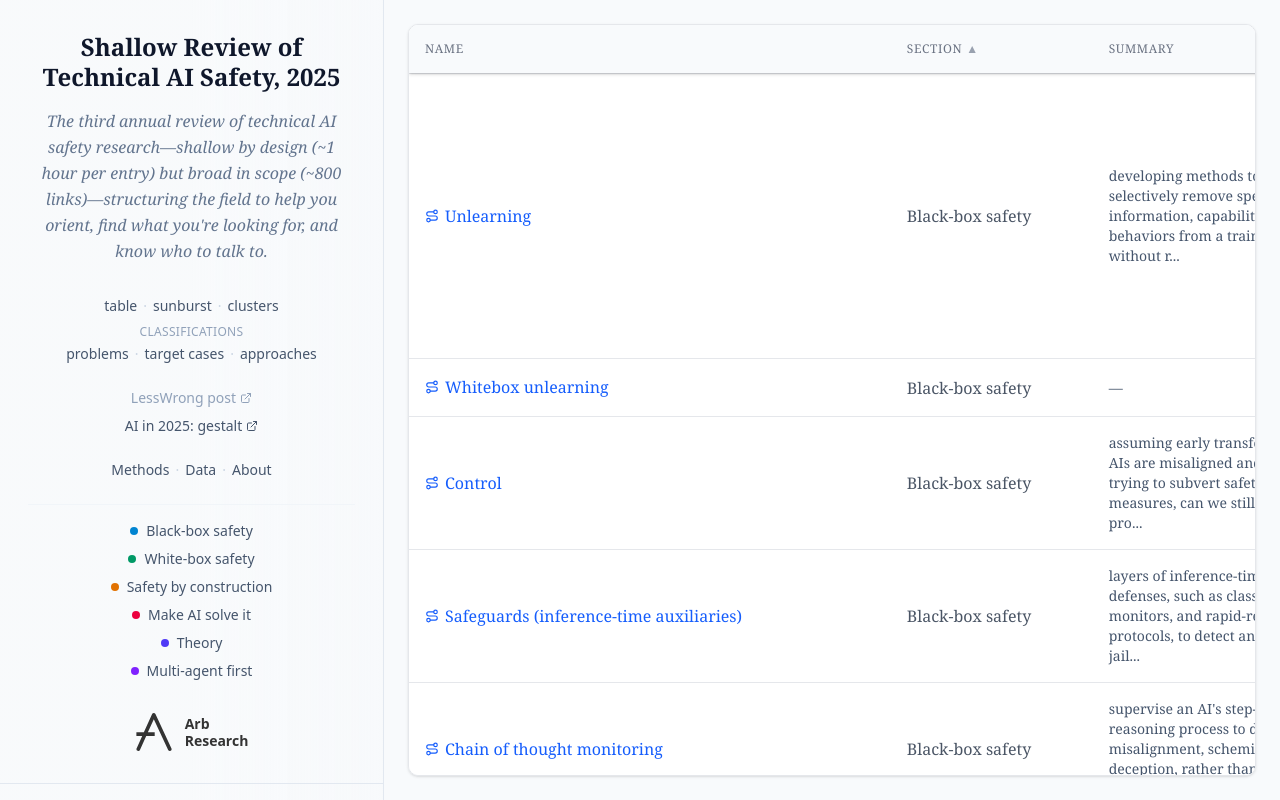
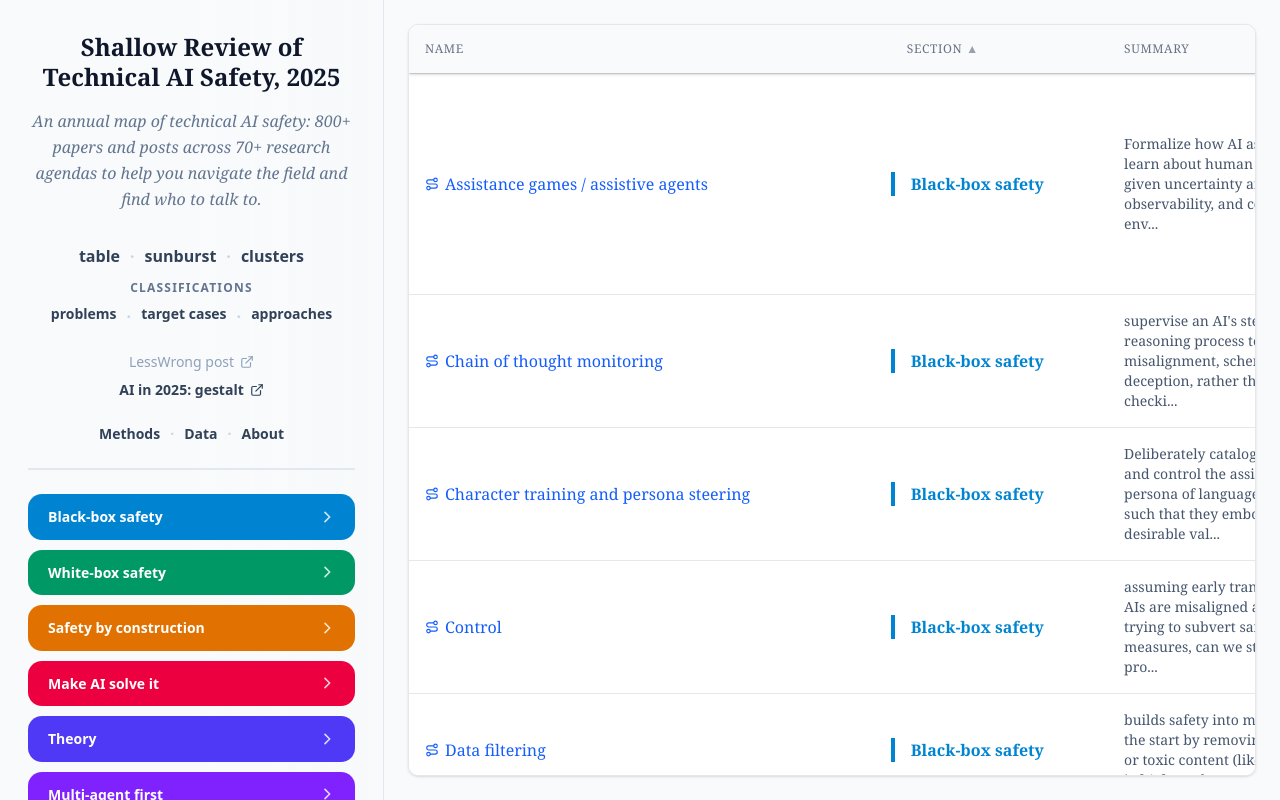
Before and after one commit to quantified-uncertainty/shallow-review-website, a Next.js app: page /table in a window 1280 px wide. Built offline with nearby package versions, Linux system fonts and the light colour scheme.

Commit message:
Updating style: sidebar, table, ..

```diff
--- a/src/app/page.tsx
+++ b/src/app/page.tsx
@@ -1,109 +1,5 @@
-import {
-  loadReviewData,
-  loadLabs,
-  loadOrthodoxProblems,
-  loadBroadApproaches,
-  loadTargetCases,
-  loadFunders,
-  loadKeywords,
-  getOrthodoxProblemsByIds,
-  getBroadApproachesByIds,
-  getTargetCaseByValue,
-  getFundersByIds,
-  getKeywordsByIds,
-} from "@/lib/loadData";
-import { FlattenedAgenda, FlattenedLab, Section } from "@/lib/types";
-import HomePageContent from "@/components/HomePageContent";
+import { redirect } from "next/navigation";
 
 export default function Home() {
-  const data = loadReviewData();
-  const { labs: allLabs } = loadLabs();
-  const { problems: allProblems } = loadOrthodoxProblems();
-  const { approaches: allApproaches } = loadBroadApproaches();
-  const { cases: allCases } = loadTargetCases();
-  const { funders: allFunders } = loadFunders();
-  const { keywords: allKeywords } = loadKeywords();
-
-  // Create a virtual "Labs" section for display
-  const labsSection: Section = {
-    id: "labs",
-    name: "Labs (giant companies)",
-    description: "Major AI labs and their safety efforts",
-    labs: allLabs,
-  };
-
-  // Combine labs section with agenda sections
-  const allSections = [labsSection, ...data.sections];
-
-  const agendaPapers = data.sections.reduce(
-    (acc, section) =>
-      acc +
-      (section.agendas || []).reduce(
-        (acc2, agenda) => acc2 + (agenda.papers?.length || 0),
-        0
-      ),
-    0
-  );
-
-  const labPapers = allLabs.reduce(
-    (acc, lab) => acc + (lab.papers?.length || 0),
-    0
-  );
-
-  const totalPapers = agendaPapers + labPapers;
-
-  const totalAgendas = data.sections.reduce(
-    (acc, section) => acc + (section.agendas?.length || 0),
-    0
-  );
-
-  const totalLabs = allLabs.length;
-
-  // Flatten agendas with resolved taxonomy data for table view
-  const flattenedAgendas: FlattenedAgenda[] = data.sections.flatMap((section) =>
-    (section.agendas || []).map((agenda) => ({
-      ...agenda,
-      sectionId: section.id,
-      sectionName: section.name,
-      resolvedProblems: agenda.orthodoxProblems
-        ? getOrthodoxProblemsByIds(allProblems, agenda.orthodoxProblems)
-        : [],
-      resolvedApproaches: agenda.broadApproaches
-        ? getBroadApproachesByIds(allApproaches, agenda.broadApproaches)
-        : [],
-      resolvedTargetCase: agenda.targetCase
-        ? getTargetCaseByValue(allCases, agenda.targetCase)
-        : undefined,
-      resolvedFunders: agenda.fundedBy
-        ? getFundersByIds(allFunders, agenda.fundedBy)
-        : [],
-      resolvedKeywords: agenda.keywords
-        ? getKeywordsByIds(allKeywords, agenda.keywords)
-        : [],
-    }))
-  );
-
-  // Flatten labs with resolved taxonomy data
-  const flattenedLabs: FlattenedLab[] = allLabs.map((lab) => ({
-    ...lab,
-    sectionId: "labs",
-    sectionName: "Labs (giant companies)",
-    resolvedFunders: lab.fundedBy
-      ? getFundersByIds(allFunders, lab.fundedBy)
-      : [],
-    resolvedKeywords: lab.keywords
-      ? getKeywordsByIds(allKeywords, lab.keywords)
-      : [],
-  }));
-
-  return (
-    <HomePageContent
-      sections={allSections}
-      flattenedAgendas={flattenedAgendas}
-      flattenedLabs={flattenedLabs}
-      totalAgendas={totalAgendas}
-      totalLabs={totalLabs}
-      totalPapers={totalPapers}
-    />
-  );
+  redirect("/table");
 }
--- a/src/components/AgendaTable.tsx
+++ b/src/components/AgendaTable.tsx
@@ -3,7 +3,7 @@
 import { useState, useMemo } from "react";
 import Link from "next/link";
 import { FlattenedAgenda } from "@/lib/types";
-import { TARGET_CASE_COLORS, FUNDER_COLORS, PROBLEM_COLORS } from "@/constants/colors";
+import { TARGET_CASE_COLORS, FUNDER_COLORS, PROBLEM_COLORS, getSectionColors } from "@/constants/colors";
 import ApproachBadge from "./ApproachBadge";
 import { Route } from "lucide-react";
 
@@ -52,7 +52,11 @@ export default function AgendaTable({ agendas, initialSortField = "name", classN
           comparison = a.name.localeCompare(b.name);
           break;
         case "section":
+          // Primary sort by section, secondary sort by agenda name
           comparison = a.sectionName.localeCompare(b.sectionName);
+          if (comparison === 0) {
+            comparison = a.name.localeCompare(b.name);
+          }
           break;
         case "papers":
           comparison = (a.papers?.length || 0) - (b.papers?.length || 0);
@@ -150,10 +154,10 @@ export default function AgendaTable({ agendas, initialSortField = "name", classN
               </td>
 
               {/* Section */}
-              <td className="px-4 py-4 whitespace-nowrap">
+              <td className="py-4 whitespace-nowrap">
                 <Link
                   href={`/${agenda.sectionId}`}
-                  className="text-gray-600 hover:text-blue-600"
+                  className={`block pl-4 pr-4 border-l-4 ${getSectionColors(agenda.sectionId).borderLeft} font-bold ${getSectionColors(agenda.sectionId).text} ${getSectionColors(agenda.sectionId).hover}`}
                 >
                   {agenda.sectionName}
                 </Link>
--- a/src/components/MobileHeader.tsx
+++ b/src/components/MobileHeader.tsx
@@ -71,7 +71,7 @@ export default function MobileHeader({ sections }: MobileHeaderProps) {
         <div className="flex items-center justify-between px-4 h-16">
           <Link
             href="/"
-            className="font-bold text-lg text-gray-900 truncate pr-4"
+            className="font-bold text-lg text-gray-900 truncate pr-4 font-serif"
             onClick={() => setIsOpen(false)}
           >
             {APP_TITLE}
@@ -79,7 +79,7 @@ export default function MobileHeader({ sections }: MobileHeaderProps) {
 
           <button
             onClick={() => setIsOpen(!isOpen)}
-            className="p-2 text-gray-600 hover:bg-gray-100 rounded-md focus:outline-none"
+            className="p-2 text-gray-600 hover:bg-gray-100 rounded-lg focus:outline-none transition-colors"
             aria-label="Toggle menu"
           >
             {isOpen ? <X className="w-6 h-6" /> : <Menu className="w-6 h-6" />}
@@ -89,8 +89,8 @@ export default function MobileHeader({ sections }: MobileHeaderProps) {
         {/* Dropdown Menu Content */}
         {isOpen && (
           <div className="absolute top-16 left-0 right-0 bg-white border-b border-gray-200 shadow-xl max-h-[calc(100vh-4rem)] overflow-y-auto">
-            <div className="p-4">
-              <p className="text-sm text-slate-500 mb-4 px-3">
+            <div className="px-4 py-6">
+              <p className="text-sm text-slate-600 mb-6 px-2 font-serif italic leading-relaxed">
                 {APP_DESCRIPTION}
               </p>
               <NavContent sections={sections} onNavigate={() => setIsOpen(false)} />
--- a/src/components/NavContent.tsx
+++ b/src/components/NavContent.tsx
@@ -19,38 +19,38 @@ interface NavContentProps {
 
 export default function NavContent({ onNavigate, className, sections = [] }: NavContentProps) {
   return (
-    <div className={cn("py-4 text-sm font-sans h-full flex flex-col", className)}>
+    <div className={cn("py-4 font-sans h-full flex flex-col", className)}>
       <div className="space-y-6 px-3 flex flex-col items-center text-center flex-1">
         {/* Main Views */}
-        <div className="space-y-2">
-          <div className="flex flex-wrap gap-x-1.5 justify-center text-slate-600">
-            <Link href="/table" className="hover:text-blue-600 hover:underline" onClick={onNavigate}>
+        <div className="space-y-3">
+          <div className="flex flex-wrap gap-x-2.5 gap-y-1.5 justify-center text-slate-700">
+            <Link href="/table" className="hover:text-blue-600 font-semibold text-base transition-colors" onClick={onNavigate}>
               table
             </Link>
-            <span className="text-slate-300">·</span>
-            <Link href="/sunburst" className="hover:text-blue-600 hover:underline" onClick={onNavigate}>
+            <span className="text-slate-300 font-bold">·</span>
+            <Link href="/sunburst" className="hover:text-blue-600 font-semibold text-base transition-colors" onClick={onNavigate}>
               sunburst
             </Link>
-            <span className="text-slate-300">·</span>
-            <Link href="/similarity" className="hover:text-blue-600 hover:underline" onClick={onNavigate}>
+            <span className="text-slate-300 font-bold">·</span>
+            <Link href="/similarity" className="hover:text-blue-600 font-semibold text-base transition-colors" onClick={onNavigate}>
               clusters
             </Link>
           </div>
 
-          <div className="flex flex-col items-center gap-1">
-            <span className="text-xs text-slate-400 font-medium uppercase tracking-wide">
+          <div className="flex flex-col items-center gap-2">
+            <span className="text-xs text-slate-500 font-bold uppercase tracking-widest">
               classifications
             </span>
-            <div className="flex flex-wrap gap-x-1.5 justify-center text-slate-600">
-              <Link href="/orthodox-problems" className="hover:text-blue-600 hover:underline" onClick={onNavigate}>
+            <div className="flex flex-wrap gap-x-2.5 gap-y-1.5 justify-center text-slate-700">
+              <Link href="/orthodox-problems" className="hover:text-blue-600 font-semibold text-sm transition-colors" onClick={onNavigate}>
                 problems
               </Link>
-              <span className="text-slate-300">·</span>
-              <Link href="/target-cases" className="hover:text-blue-600 hover:underline" onClick={onNavigate}>
+              <span className="text-slate-300 font-bold">·</span>
+              <Link href="/target-cases" className="hover:text-blue-600 font-semibold text-sm transition-colors" onClick={onNavigate}>
                 target cases
               </Link>
-              <span className="text-slate-300">·</span>
-              <Link href="/broad-approaches" className="hover:text-blue-600 hover:underline" onClick={onNavigate}>
+              <span className="text-slate-300 font-bold">·</span>
+              <Link href="/broad-approaches" className="hover:text-blue-600 font-semibold text-sm transition-colors" onClick={onNavigate}>
                 approaches
               </Link>
             </div>
@@ -58,54 +58,56 @@ export default function NavContent({ onNavigate, className, sections = [] }: Nav
         </div>
 
         {/* External Links */}
-        <div className="space-y-2 flex flex-col items-center">
-          <span className="flex items-center gap-1 text-slate-400 cursor-not-allowed" title="URL TBD">
+        <div className="space-y-2 flex flex-col items-center text-sm">
+          <span className="flex items-center gap-1.5 text-slate-400 cursor-not-allowed font-medium" title="URL TBD">
             LessWrong post
-            <ExternalLink className="w-3 h-3" />
+            <ExternalLink className="w-3.5 h-3.5" />
           </span>
 
           <a
             href="https://www.lesswrong.com/posts/Q9ewXs8pQSAX5vL7H/ai-in-2025-gestalt"
             target="_blank"
             rel="noopener noreferrer"
-            className="flex items-center gap-1 text-slate-600 hover:text-blue-600 hover:underline"
+            className="flex items-center gap-1.5 text-slate-700 hover:text-blue-600 font-semibold transition-colors"
             onClick={onNavigate}
           >
             AI in 2025: gestalt
-            <ExternalLink className="w-3 h-3" />
+            <ExternalLink className="w-3.5 h-3.5" />
           </a>
         </div>
 
         {/* Internal Pages - Single Line */}
-        <div className="flex flex-wrap gap-x-1.5 justify-center text-slate-600">
-          <Link href="/methodology" className="hover:text-blue-600 hover:underline" onClick={onNavigate}>
+        <div className="flex flex-wrap gap-x-2.5 gap-y-1.5 justify-center text-slate-700 text-sm">
+          <Link href="/methodology" className="hover:text-blue-600 font-semibold transition-colors" onClick={onNavigate}>
             Methods
           </Link>
-          <span className="text-slate-300">·</span>
-          <Link href="/data" className="hover:text-blue-600 hover:underline" onClick={onNavigate}>
+          <span className="text-slate-300 font-bold">·</span>
+          <Link href="/data" className="hover:text-blue-600 font-semibold transition-colors" onClick={onNavigate}>
             Data
           </Link>
-          <span className="text-slate-300">·</span>
-          <Link href="/about" className="hover:text-blue-600 hover:underline" onClick={onNavigate}>
+          <span className="text-slate-300 font-bold">·</span>
+          <Link href="/about" className="hover:text-blue-600 font-semibold transition-colors" onClick={onNavigate}>
             About
           </Link>
         </div>
 
-        {/* Categories (Sections) */}
+        {/* Categories (Sections) - Colorful Buttons */}
         {sections.length > 0 && (
-          <div className="pt-4 border-t border-slate-100 w-full">
-             <div className="space-y-2 flex flex-col items-center text-slate-600">
+          <div className="pt-6 border-t-2 border-slate-200 w-full">
+             <div className="space-y-2.5 flex flex-col px-0">
                 {sections.map(s => {
                   const colors = getSectionColors(s.id);
                   return (
                     <Link
                       key={s.id}
                       href={`/${s.id}`}
-                      className={`${colors.navHover} hover:underline font-medium transition-colors flex items-center gap-2`}
+                      className={`w-full ${colors.bg} text-white px-5 py-3.5 rounded-xl font-bold text-sm transition-all hover:shadow-lg hover:scale-[1.02] active:scale-100 flex items-center justify-between group`}
                       onClick={onNavigate}
                     >
-                      <span className={`inline-block w-2 h-2 rounded-full ${colors.dot}`}></span>
-                      {s.name}
+                      <span className="text-left leading-tight">{s.name}</span>
+                      <svg className="w-4 h-4 opacity-80 group-hover:opacity-100 group-hover:translate-x-0.5 transition-all flex-shrink-0" fill="none" viewBox="0 0 24 24" stroke="currentColor">
+                        <path strokeLinecap="round" strokeLinejoin="round" strokeWidth={2.5} d="M9 5l7 7-7 7" />
+                      </svg>
                     </Link>
                   );
                 })}
@@ -115,8 +117,13 @@ export default function NavContent({ onNavigate, className, sections = [] }: Nav
       </div>
 
       {/* Arb Logo */}
-      <div className="mt-auto pt-8 pb-4 flex justify-center">
-        <a href="https://arb.research" target="_blank" rel="noopener noreferrer">
+      <div className="mt-auto pt-8 pb-4 flex justify-center border-t-2 border-slate-200">
+        <a
+          href="https://arb.research"
+          target="_blank"
+          rel="noopener noreferrer"
+          className="mt-4 hover:opacity-70 transition-opacity"
+        >
            <ArbLogo />
         </a>
       </div>
--- a/src/constants/app.ts
+++ b/src/constants/app.ts
@@ -1,7 +1,7 @@
 export const APP_TITLE = "Shallow Review of Technical AI Safety, 2025";
 export const APP_SHORT_TITLE = "Shallow Review 2025";
 export const APP_DESCRIPTION =
-  "The third annual review of technical AI safety research—shallow by design (~1 hour per entry) but broad in scope (~800 links)—structuring the field to help you orient, find what you're looking for, and know who to talk to.";
+  "An annual map of technical AI safety: 800+ papers and posts across 70+ research agendas to help you navigate the field and find who to talk to.";
 export const APP_AUTHORS = "technicalities, gavento, et al.";
 export const GITHUB_REPO_URL = "https://github.com/quantified-uncertainty/shallow-review-website";
 export const GITHUB_DATA_URL = "https://github.com/quantified-uncertainty/shallow-review-website/tree/main/src/data";
```
